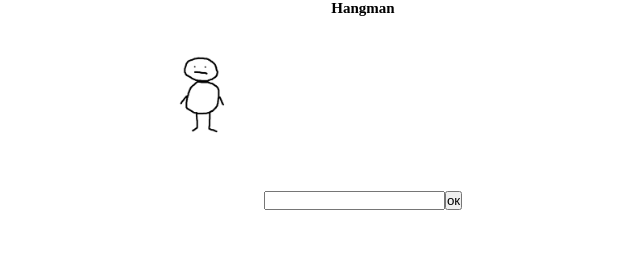
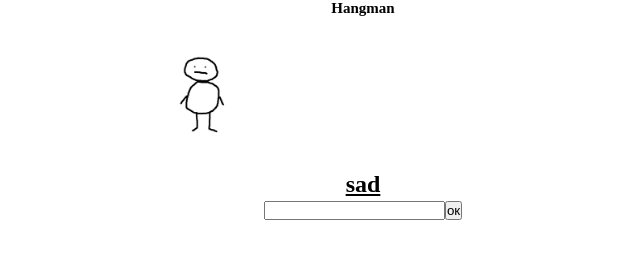
Before and after one commit to AnOrEk123/hangman, a plain HTML site: page index.html in a window 1280 px wide. Shown: the whole page, without its empty margins (277-917 px from the left). Drawn offline with Linux system fonts and the light colour scheme.

Commit message:
buttons-i-css

```diff
--- a/index.css
+++ b/index.css
@@ -21,8 +21,10 @@
     text-align: center;
 }
 
-.ok {
-    margin-left: 5px;
+.words {
+    text-decoration: underline;
+    text-align: center;
+    max-height: 10px;
 }
 
 .img1 {
--- a/index.html
+++ b/index.html
@@ -12,10 +12,10 @@
 <body>
     <div id="wrapper" class="wrapper">
         <h1 class="h1">Hangman</h1>
-
         <img src="img/1.png" alt="" class="img1">
+        <h2 class="words">sad</h2>
         <div class="button">
-            <p><input type="text"><button>ок</button></p>
+            <p><input type="text"><button class="ok">ок</button></p>
         </div>
     </div>
 
```
